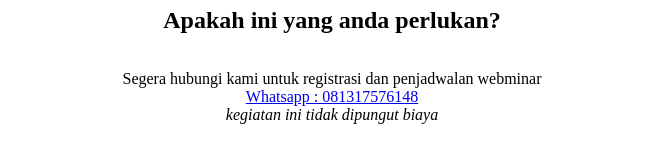
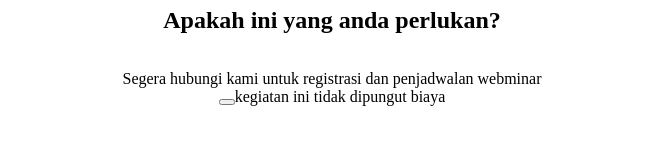
Before and after one commit to labsa/sanako-connect, a plain HTML site: page index.html in a window 1280 px wide. Shown: the part 2044-2192 px from the top of the page, without its empty margins (308-971 px from the left). Drawn offline with Linux system fonts and the light colour scheme.

Commit message:
Update index.html

```diff
--- a/index.html
+++ b/index.html
@@ -331,8 +331,8 @@
                                                                                 <tr>
                                                                                     <td align="center" class="esd-block-text es-p10t es-p10b">
                                                                                         <p>Segera hubungi kami untuk registrasi dan penjadwalan webminar<br>
-																							<a href="https://wa.me/6281317576148">Whatsapp : 081317576148</a><br>
-																							<em>kegiatan ini tidak dipungut biaya</em></p>
+											   <button value="whatsapp" onclick="document.location='https://wa.me/6281317576148'"></button
+											   <em>kegiatan ini tidak dipungut biaya</em></p>
                                                                                     </td>
                                                                                 </tr>
                                                                             </tbody>
```
